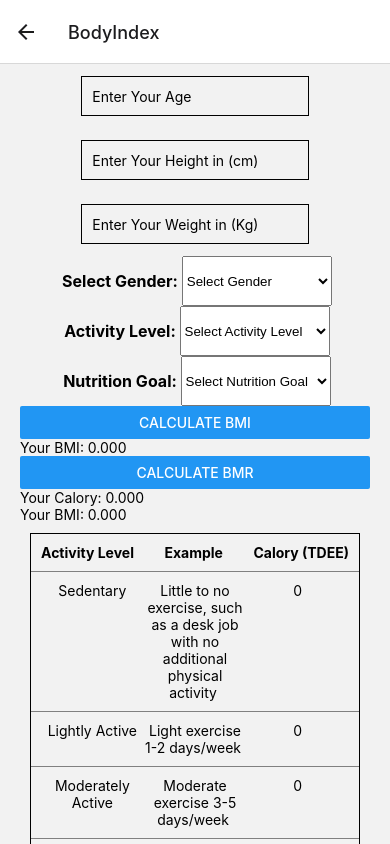
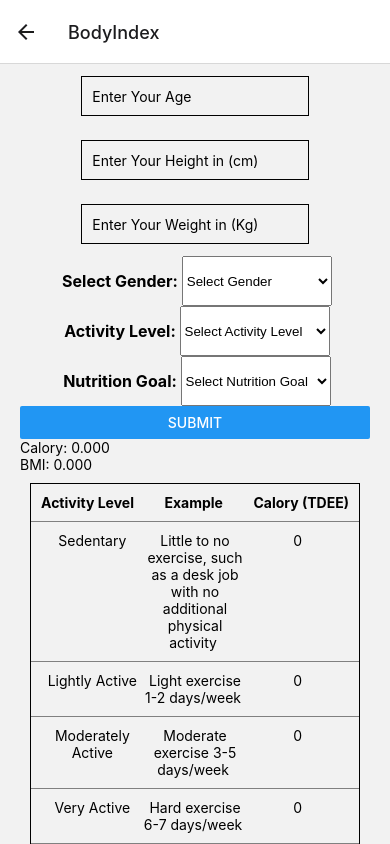
Before and after one commit to FengyanTina/NutritionCaculator, a React Native app: screen /BodyIndex in a window 390 px wide. Built offline with nearby package versions, Linux system fonts and the light colour scheme.

Commit message:
added README

```diff
--- a/screens/BodyIndexScreen.tsx
+++ b/screens/BodyIndexScreen.tsx
@@ -11,13 +11,13 @@ export default function BodyIndexScreen({ navigation }: Props) {
 
     const [inputSubmitted, setInputSubmitted] = useState(false);
 
-    const handleCalculateBMI = () => {
-        calculateBMI();
-        setAge("");
-        setHeight("");
-        setWeight("");
-        Keyboard.dismiss();
-      };
+    // const handleCalculateBMI = () => {
+    //     calculateBMI();
+    //     setAge("");
+    //     setHeight("");
+    //     setWeight("");
+    //     Keyboard.dismiss();
+    //   };
 
 
       const handleCalculateCalory = () => {
@@ -34,11 +34,11 @@ export default function BodyIndexScreen({ navigation }: Props) {
     <SafeAreaView style={styles.container}>
          <ScrollView style={styles.scrollView}>
         <InputForm />
-        <Button title="Calculate BMI" onPress={handleCalculateBMI} />
-        <Text>Your BMI: {bmiValue.toFixed(3)}</Text>
-        <Button title="Calculate BMR" onPress={handleCalculateCalory} />
-        <Text>Your Calory: {bmrValue.toFixed(3)}</Text>
-        <Text>Your BMI: {bmiValue.toFixed(3)}</Text>
+        {/* <Button title="Calculate BMI" onPress={handleCalculateBMI} /> */}
+        {/* <Text>Your BMI: {bmiValue.toFixed(3)}</Text> */}
+        <Button title="Submit" onPress={handleCalculateCalory} />
+        <Text>Calory: {bmrValue.toFixed(3)}</Text>
+        <Text>BMI: {bmiValue.toFixed(3)}</Text>
         <DataTable/>
         </ScrollView>
     </SafeAreaView>
```
Also changed, not shown: 1 other file (tests, documents, lock files or other folders).
